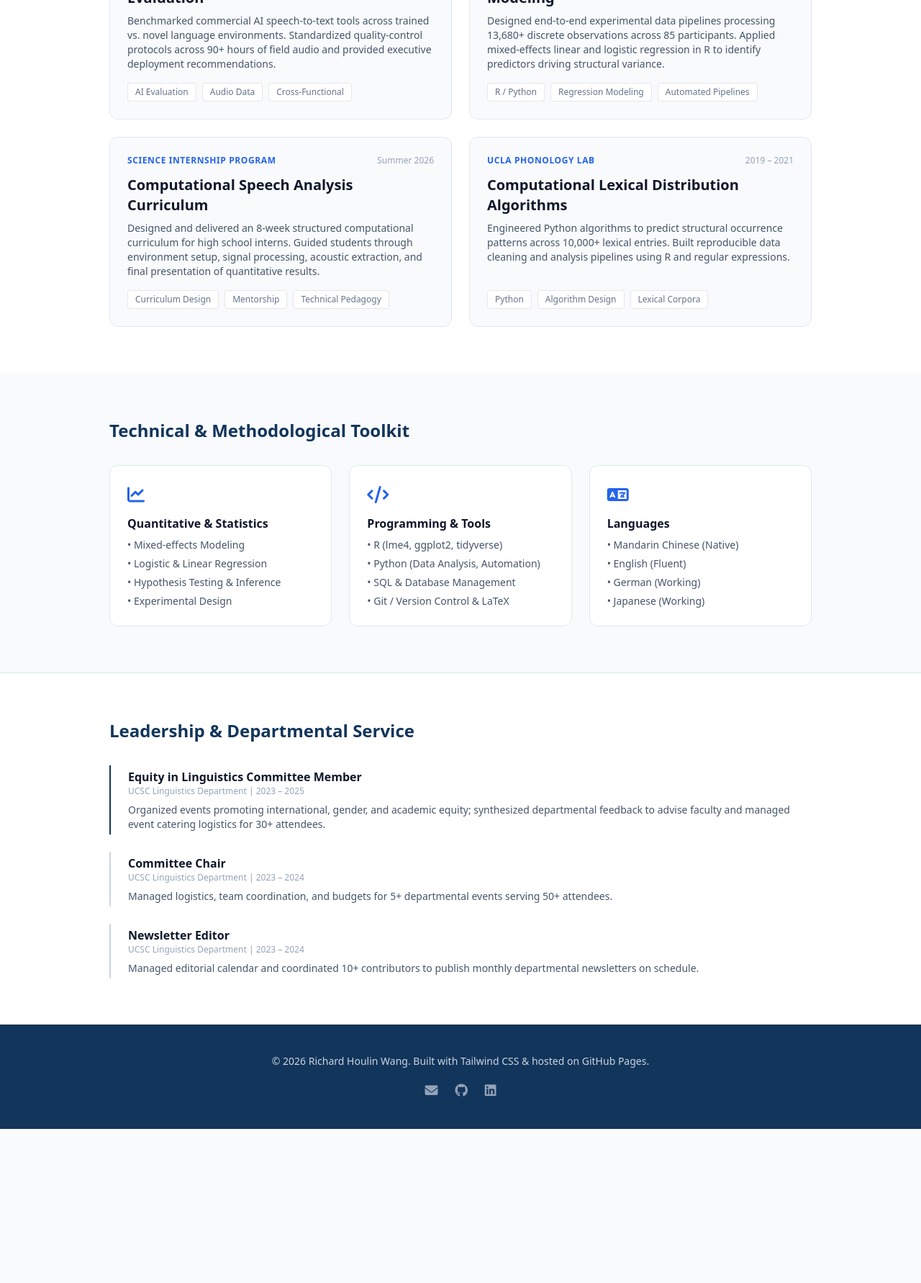
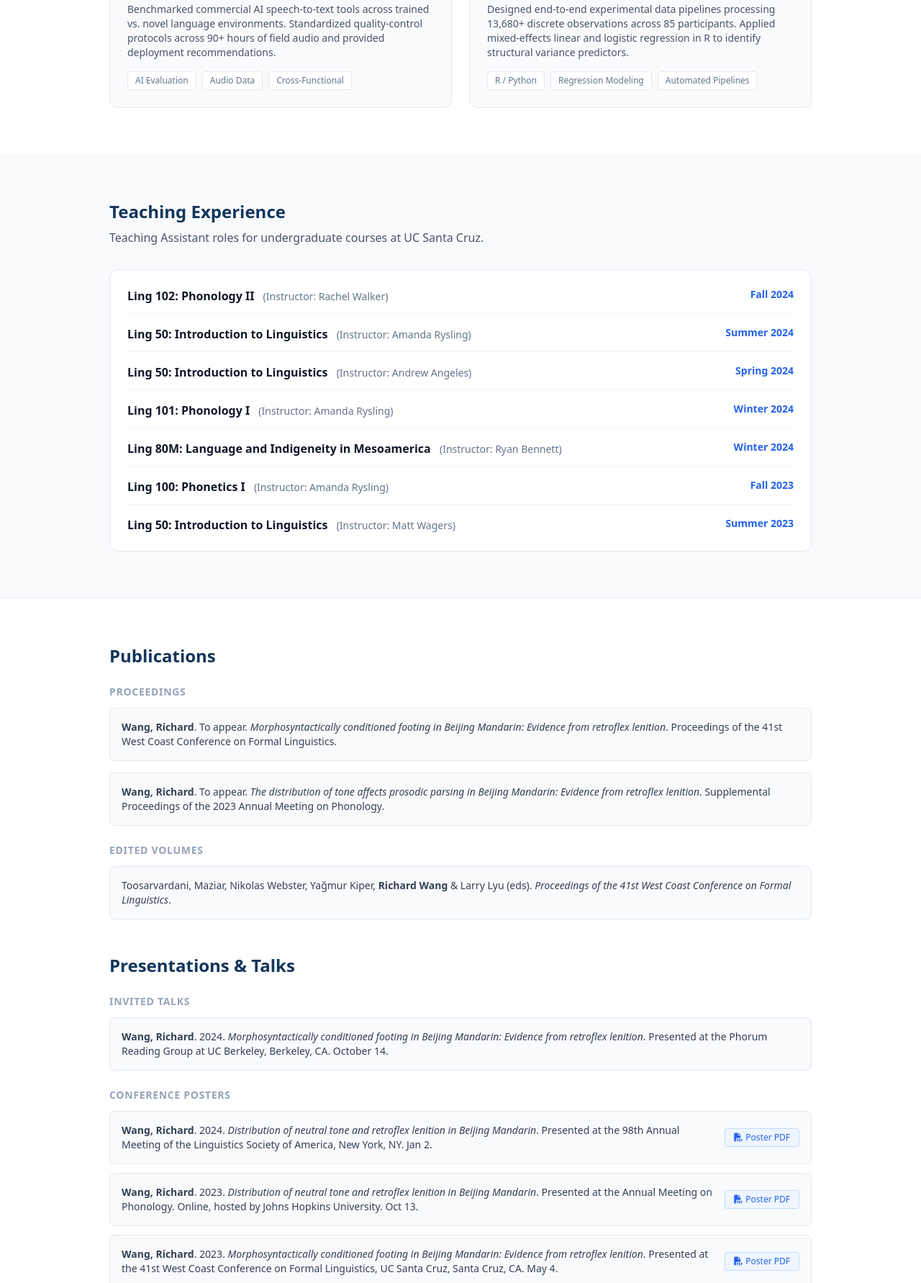
Before and after one commit to houlin00/houlin00.github.io, a plain HTML site: page index.html in a window 1280 px wide. Shown: the part 731-2513 px from the top of the page at 72% size. Before the commit the page ends 2299 px from the top, so only its background shows below. Drawn offline with nearby package versions, Linux system fonts and the light colour scheme.

Commit message:
Update index.html

```diff
--- a/index.html
+++ b/index.html
@@ -28,18 +28,19 @@
     <nav class="fixed w-full bg-white/90 backdrop-blur-md z-50 border-b border-slate-200">
         <div class="max-w-5xl mx-auto px-6 py-4 flex justify-between items-center">
             <a href="#" class="font-bold text-xl text-navy">Richard H. Wang</a>
-            <div class="space-x-6 text-sm font-medium text-slate-600">
+            <div class="space-x-6 text-sm font-medium text-slate-600 hidden md:block">
                 <a href="#about" class="hover:text-accent transition">About</a>
                 <a href="#projects" class="hover:text-accent transition">Projects & Research</a>
+                <a href="#teaching" class="hover:text-accent transition">Teaching</a>
+                <a href="#publications" class="hover:text-accent transition">Publications</a>
                 <a href="#skills" class="hover:text-accent transition">Skills</a>
-                <a href="#leadership" class="hover:text-accent transition">Leadership</a>
                 <a href="resume.pdf" target="_blank" class="bg-navy text-white px-4 py-2 rounded-lg hover:bg-slate-800 transition">CV / Resume</a>
             </div>
         </div>
     </nav>
 
     <!-- HERO SECTION -->
-    <section id="about" class="pt-32 pb-20 px-6 max-w-5xl mx-auto">
+    <section id="about" class="pt-32 pb-16 px-6 max-w-5xl mx-auto">
         <div class="flex flex-col md:flex-row items-center gap-10">
             <div class="space-y-4 flex-1">
                 <div class="inline-block bg-blue-100 text-blue-800 text-xs font-semibold px-3 py-1 rounded-full">
@@ -49,16 +50,16 @@
                     Hi, I'm Richard Wang.
                 </h1>
                 <p class="text-lg text-slate-600 leading-relaxed">
-                    I am a quantitative researcher specializing in experimental design, statistical modeling, and computational linguistics. My work focuses on modeling complex constraint systems, evaluating AI model performance across domain transfers, and building scalable data processing pipelines.
+                    I am a quantitative researcher specializing in computational linguistics, phonology, statistical modeling, and experimental design. My work focuses on modeling constraint systems, evaluating AI speech model performance across domain transfers, and building reproducible data processing pipelines.
                 </p>
                 <div class="pt-2 flex flex-wrap gap-4">
                     <a href="mailto:hwang374@ucsc.edu" class="flex items-center gap-2 bg-navy text-white px-5 py-2.5 rounded-lg font-medium hover:bg-slate-800 transition">
-                        <i class="fa-solid me-1 fa-envelope"></i> Contact Me
+                        <i class="fa-solid fa-envelope"></i> Contact Me
                     </a>
                     <a href="https://github.com/yourusername" target="_blank" class="flex items-center gap-2 border border-slate-300 bg-white px-5 py-2.5 rounded-lg font-medium hover:bg-slate-50 transition">
                         <i class="fa-brands fa-github"></i> GitHub
                     </a>
-                    <a href="https://linkedin.com/in/yourusername" target="_blank" class="flex items-center gap-2 border border-slate-300 bg-white px-5 py-2.5 rounded-lg font-medium hover:bg-slate-50 transition">
+                    <a href="https://www.linkedin.com/in/richard-wang-494662340/" target="_blank" class="flex items-center gap-2 border border-slate-300 bg-white px-5 py-2.5 rounded-lg font-medium hover:bg-slate-50 transition text-blue-600">
                         <i class="fa-brands fa-linkedin"></i> LinkedIn
                     </a>
                 </div>
@@ -82,7 +83,7 @@
                         </div>
                         <h3 class="text-xl font-bold text-slate-900 mb-2">AI Speech-to-Text Model Performance Evaluation</h3>
                         <p class="text-slate-600 text-sm mb-4">
-                            Benchmarked commercial AI speech-to-text tools across trained vs. novel language environments. Standardized quality-control protocols across 90+ hours of field audio and provided executive deployment recommendations.
+                            Benchmarked commercial AI speech-to-text tools across trained vs. novel language environments. Standardized quality-control protocols across 90+ hours of field audio and provided deployment recommendations.
                         </p>
                     </div>
                     <div class="flex flex-wrap gap-2 text-xs font-medium text-slate-500">
@@ -101,7 +102,7 @@
                         </div>
                         <h3 class="text-xl font-bold text-slate-900 mb-2">Large-Scale Mixed-Effects Experimental Modeling</h3>
                         <p class="text-slate-600 text-sm mb-4">
-                            Designed end-to-end experimental data pipelines processing 13,680+ discrete observations across 85 participants. Applied mixed-effects linear and logistic regression in R to identify predictors driving structural variance.
+                            Designed end-to-end experimental data pipelines processing 13,680+ discrete observations across 85 participants. Applied mixed-effects linear and logistic regression in R to identify structural variance predictors.
                         </p>
                     </div>
                     <div class="flex flex-wrap gap-2 text-xs font-medium text-slate-500">
@@ -110,45 +111,142 @@
                         <span class="bg-white border px-2.5 py-1 rounded">Automated Pipelines</span>
                     </div>
                 </div>
+            </div>
+        </div>
+    </section>
 
-                <!-- Project Card 3 -->
-                <div class="border border-slate-200 rounded-xl p-6 hover:shadow-lg transition bg-lightbg flex flex-col justify-between">
-                    <div>
-                        <div class="flex justify-between items-start mb-3">
-                            <span class="text-xs font-bold text-blue-600 uppercase tracking-wider">Science Internship Program</span>
-                            <span class="text-xs text-slate-400">Summer 2026</span>
+    <!-- TEACHING EXPERIENCE -->
+    <section id="teaching" class="py-16 max-w-5xl mx-auto px-6">
+        <h2 class="text-2xl font-bold text-navy mb-2">Teaching Experience</h2>
+        <p class="text-slate-600 mb-8">Teaching Assistant roles for undergraduate courses at UC Santa Cruz.</p>
+
+        <div class="bg-white border border-slate-200 rounded-xl p-6 space-y-4">
+            <div class="flex flex-col md:flex-row md:justify-between border-b pb-3 border-slate-100">
+                <div>
+                    <span class="font-bold text-slate-900">Ling 102: Phonology II</span>
+                    <span class="text-sm text-slate-500 block md:inline md:ml-2">(Instructor: Rachel Walker)</span>
+                </div>
+                <span class="text-sm font-semibold text-blue-600">Fall 2024</span>
+            </div>
+
+            <div class="flex flex-col md:flex-row md:justify-between border-b pb-3 border-slate-100">
+                <div>
+                    <span class="font-bold text-slate-900">Ling 50: Introduction to Linguistics</span>
+                    <span class="text-sm text-slate-500 block md:inline md:ml-2">(Instructor: Amanda Rysling)</span>
+                </div>
+                <span class="text-sm font-semibold text-blue-600">Summer 2024</span>
+            </div>
+
+            <div class="flex flex-col md:flex-row md:justify-between border-b pb-3 border-slate-100">
+                <div>
+                    <span class="font-bold text-slate-900">Ling 50: Introduction to Linguistics</span>
+                    <span class="text-sm text-slate-500 block md:inline md:ml-2">(Instructor: Andrew Angeles)</span>
+                </div>
+                <span class="text-sm font-semibold text-blue-600">Spring 2024</span>
+            </div>
+
+            <div class="flex flex-col md:flex-row md:justify-between border-b pb-3 border-slate-100">
+                <div>
+                    <span class="font-bold text-slate-900">Ling 101: Phonology I</span>
+                    <span class="text-sm text-slate-500 block md:inline md:ml-2">(Instructor: Amanda Rysling)</span>
+                </div>
+                <span class="text-sm font-semibold text-blue-600">Winter 2024</span>
+            </div>
+
+            <div class="flex flex-col md:flex-row md:justify-between border-b pb-3 border-slate-100">
+                <div>
+                    <span class="font-bold text-slate-900">Ling 80M: Language and Indigeneity in Mesoamerica</span>
+                    <span class="text-sm text-slate-500 block md:inline md:ml-2">(Instructor: Ryan Bennett)</span>
+                </div>
+                <span class="text-sm font-semibold text-blue-600">Winter 2024</span>
+            </div>
+
+            <div class="flex flex-col md:flex-row md:justify-between border-b pb-3 border-slate-100">
+                <div>
+                    <span class="font-bold text-slate-900">Ling 100: Phonetics I</span>
+                    <span class="text-sm text-slate-500 block md:inline md:ml-2">(Instructor: Amanda Rysling)</span>
+                </div>
+                <span class="text-sm font-semibold text-blue-600">Fall 2023</span>
+            </div>
+
+            <div class="flex flex-col md:flex-row md:justify-between">
+                <div>
+                    <span class="font-bold text-slate-900">Ling 50: Introduction to Linguistics</span>
+                    <span class="text-sm text-slate-500 block md:inline md:ml-2">(Instructor: Matt Wagers)</span>
+                </div>
+                <span class="text-sm font-semibold text-blue-600">Summer 2023</span>
+            </div>
+        </div>
+    </section>
+
+    <!-- PUBLICATIONS & PRESENTATIONS -->
+    <section id="publications" class="py-16 bg-white border-t border-slate-200">
+        <div class="max-w-5xl mx-auto px-6 space-y-12">
+
+            <!-- Publications -->
+            <div>
+                <h2 class="text-2xl font-bold text-navy mb-6">Publications</h2>
+
+                <h3 class="text-sm font-bold uppercase tracking-wider text-slate-400 mb-3">Proceedings</h3>
+                <ul class="space-y-4 mb-6 text-sm text-slate-700">
+                    <li class="bg-lightbg p-4 rounded-lg border border-slate-200">
+                        <strong>Wang, Richard</strong>. To appear. <em>Morphosyntactically conditioned footing in Beijing Mandarin: Evidence from retroflex lenition</em>. Proceedings of the 41st West Coast Conference on Formal Linguistics.
+                    </li>
+                    <li class="bg-lightbg p-4 rounded-lg border border-slate-200">
+                        <strong>Wang, Richard</strong>. To appear. <em>The distribution of tone affects prosodic parsing in Beijing Mandarin: Evidence from retroflex lenition</em>. Supplemental Proceedings of the 2023 Annual Meeting on Phonology.
+                    </li>
+                </ul>
+
+                <h3 class="text-sm font-bold uppercase tracking-wider text-slate-400 mb-3">Edited Volumes</h3>
+                <ul class="text-sm text-slate-700">
+                    <li class="bg-lightbg p-4 rounded-lg border border-slate-200">
+                        Toosarvardani, Maziar, Nikolas Webster, Yağmur Kiper, <strong>Richard Wang</strong> & Larry Lyu (eds). <em>Proceedings of the 41st West Coast Conference on Formal Linguistics</em>.
+                    </li>
+                </ul>
+            </div>
+
+            <!-- Presentations -->
+            <div>
+                <h2 class="text-2xl font-bold text-navy mb-6">Presentations & Talks</h2>
+
+                <h3 class="text-sm font-bold uppercase tracking-wider text-slate-400 mb-3">Invited Talks</h3>
+                <ul class="space-y-3 mb-6 text-sm text-slate-700">
+                    <li class="bg-lightbg p-4 rounded-lg border border-slate-200">
+                        <strong>Wang, Richard</strong>. 2024. <em>Morphosyntactically conditioned footing in Beijing Mandarin: Evidence from retroflex lenition</em>. Presented at the Phorum Reading Group at UC Berkeley, Berkeley, CA. October 14.
+                    </li>
+                </ul>
+
+                <h3 class="text-sm font-bold uppercase tracking-wider text-slate-400 mb-3">Conference Posters</h3>
+                <ul class="space-y-3 text-sm text-slate-700">
+                    <li class="bg-lightbg p-4 rounded-lg border border-slate-200 flex flex-col md:flex-row md:justify-between md:items-center gap-2">
+                        <div>
+                            <strong>Wang, Richard</strong>. 2024. <em>Distribution of neutral tone and retroflex lenition in Beijing Mandarin</em>. Presented at the 98th Annual Meeting of the Linguistics Society of America, New York, NY. Jan 2.
                         </div>
-                        <h3 class="text-xl font-bold text-slate-900 mb-2">Computational Speech Analysis Curriculum</h3>
-                        <p class="text-slate-600 text-sm mb-4">
-                            Designed and delivered an 8-week structured computational curriculum for high school interns. Guided students through environment setup, signal processing, acoustic extraction, and final presentation of quantitative results.
-                        </p>
-                    </div>
-                    <div class="flex flex-wrap gap-2 text-xs font-medium text-slate-500">
-                        <span class="bg-white border px-2.5 py-1 rounded">Curriculum Design</span>
-                        <span class="bg-white border px-2.5 py-1 rounded">Mentorship</span>
-                        <span class="bg-white border px-2.5 py-1 rounded">Technical Pedagogy</span>
-                    </div>
-                </div>
+                        <a href="https://drive.google.com/file/d/1ftybTbG0-pZCxllmmNQHLeh1P3Vfjq3E/view?usp=sharing" target="_blank" class="inline-flex items-center gap-1 text-xs text-blue-600 border border-blue-200 bg-blue-50 px-3 py-1 rounded hover:bg-blue-100 shrink-0">
+                            <i class="fa-solid fa-file-pdf"></i> Poster PDF
+                        </a>
+                    </li>
 
-                <!-- Project Card 4 -->
-                <div class="border border-slate-200 rounded-xl p-6 hover:shadow-lg transition bg-lightbg flex flex-col justify-between">
-                    <div>
-                        <div class="flex justify-between items-start mb-3">
-                            <span class="text-xs font-bold text-blue-600 uppercase tracking-wider">UCLA Phonology Lab</span>
-                            <span class="text-xs text-slate-400">2019 – 2021</span>
+                    <li class="bg-lightbg p-4 rounded-lg border border-slate-200 flex flex-col md:flex-row md:justify-between md:items-center gap-2">
+                        <div>
+                            <strong>Wang, Richard</strong>. 2023. <em>Distribution of neutral tone and retroflex lenition in Beijing Mandarin</em>. Presented at the Annual Meeting on Phonology. Online, hosted by Johns Hopkins University. Oct 13.
                         </div>
-                        <h3 class="text-xl font-bold text-slate-900 mb-2">Computational Lexical Distribution Algorithms</h3>
-                        <p class="text-slate-600 text-sm mb-4">
-                            Engineered Python algorithms to predict structural occurrence patterns across 10,000+ lexical entries. Built reproducible data cleaning and analysis pipelines using R and regular expressions.
-                        </p>
-                    </div>
-                    <div class="flex flex-wrap gap-2 text-xs font-medium text-slate-500">
-                        <span class="bg-white border px-2.5 py-1 rounded">Python</span>
-                        <span class="bg-white border px-2.5 py-1 rounded">Algorithm Design</span>
-                        <span class="bg-white border px-2.5 py-1 rounded">Lexical Corpora</span>
-                    </div>
-                </div>
+                        <a href="https://drive.google.com/file/d/1NspNPxnjxNOgfITI5isaB40XczzFziaI/view?usp=sharing" target="_blank" class="inline-flex items-center gap-1 text-xs text-blue-600 border border-blue-200 bg-blue-50 px-3 py-1 rounded hover:bg-blue-100 shrink-0">
+                            <i class="fa-solid fa-file-pdf"></i> Poster PDF
+                        </a>
+                    </li>
+
+                    <li class="bg-lightbg p-4 rounded-lg border border-slate-200 flex flex-col md:flex-row md:justify-between md:items-center gap-2">
+                        <div>
+                            <strong>Wang, Richard</strong>. 2023. <em>Morphosyntactically conditioned footing in Beijing Mandarin: Evidence from retroflex lenition</em>. Presented at the 41st West Coast Conference on Formal Linguistics, UC Santa Cruz, Santa Cruz, CA. May 4.
+                        </div>
+                        <a href="https://drive.google.com/file/d/1o13tv1VJMp67bUWLMCcb1ukCfbnmwThs/view?usp=sharing" target="_blank" class="inline-flex items-center gap-1 text-xs text-blue-600 border border-blue-200 bg-blue-50 px-3 py-1 rounded hover:bg-blue-100 shrink-0">
+                            <i class="fa-solid fa-file-pdf"></i> Poster PDF
+                        </a>
+                    </li>
+                </ul>
             </div>
+
         </div>
     </section>
 
@@ -171,9 +269,9 @@
                 <h3 class="font-bold text-slate-900 mb-2">Programming & Tools</h3>
                 <ul class="text-sm text-slate-600 space-y-1.5">
                     <li>• R (lme4, ggplot2, tidyverse)</li>
-                    <li>• Python (Data Analysis, Automation)</li>
+                    <li>• Python (Data Pipelines)</li>
                     <li>• SQL & Database Management</li>
-                    <li>• Git / Version Control & LaTeX</li>
+                    <li>• Git & LaTeX</li>
                 </ul>
             </div>
             <div class="bg-white p-6 rounded-xl border border-slate-200">
@@ -189,30 +287,6 @@
         </div>
     </section>
 
-    <!-- LEADERSHIP & SERVICE -->
-    <section id="leadership" class="py-16 bg-white border-t border-slate-200">
-        <div class="max-w-5xl mx-auto px-6">
-            <h2 class="text-2xl font-bold text-navy mb-8">Leadership & Departmental Service</h2>
-            <div class="space-y-6">
-                <div class="border-l-2 border-navy pl-6 py-1">
-                    <h3 class="font-bold text-slate-900">Equity in Linguistics Committee Member</h3>
-                    <p class="text-xs text-slate-400 mb-2">UCSC Linguistics Department | 2023 – 2025</p>
-                    <p class="text-sm text-slate-600">Organized events promoting international, gender, and academic equity; synthesized departmental feedback to advise faculty and managed event catering logistics for 30+ attendees.</p>
-                </div>
-                <div class="border-l-2 border-slate-300 pl-6 py-1">
-                    <h3 class="font-bold text-slate-900">Committee Chair</h3>
-                    <p class="text-xs text-slate-400 mb-2">UCSC Linguistics Department | 2023 – 2024</p>
-                    <p class="text-sm text-slate-600">Managed logistics, team coordination, and budgets for 5+ departmental events serving 50+ attendees.</p>
-                </div>
-                <div class="border-l-2 border-slate-300 pl-6 py-1">
-                    <h3 class="font-bold text-slate-900">Newsletter Editor</h3>
-                    <p class="text-xs text-slate-400 mb-2">UCSC Linguistics Department | 2023 – 2024</p>
-                    <p class="text-sm text-slate-600">Managed editorial calendar and coordinated 10+ contributors to publish monthly departmental newsletters on schedule.</p>
-                </div>
-            </div>
-        </div>
-    </section>
-
     <!-- FOOTER -->
     <footer class="bg-navy text-white py-10 border-t border-slate-800">
         <div class="max-w-5xl mx-auto px-6 text-center space-y-4">
@@ -220,7 +294,7 @@
             <div class="flex justify-center gap-6 text-lg text-slate-400">
                 <a href="mailto:hwang374@ucsc.edu" class="hover:text-white transition"><i class="fa-solid fa-envelope"></i></a>
                 <a href="https://github.com/yourusername" target="_blank" class="hover:text-white transition"><i class="fa-brands fa-github"></i></a>
-                <a href="https://linkedin.com/in/yourusername" target="_blank" class="hover:text-white transition"><i class="fa-brands fa-linkedin"></i></a>
+                <a href="https://www.linkedin.com/in/richard-wang-494662340/" target="_blank" class="hover:text-white transition"><i class="fa-brands fa-linkedin"></i></a>
             </div>
         </div>
     </footer>
```
